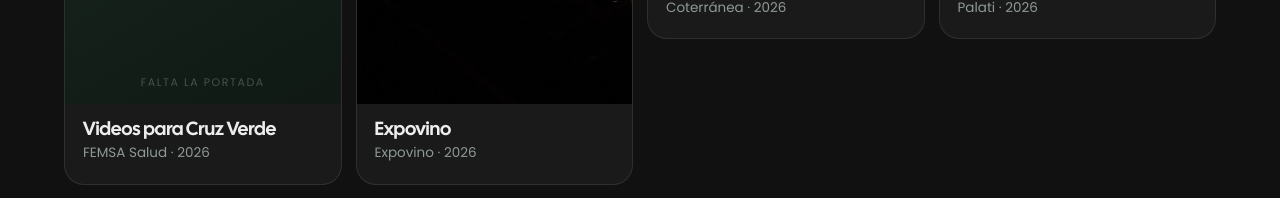
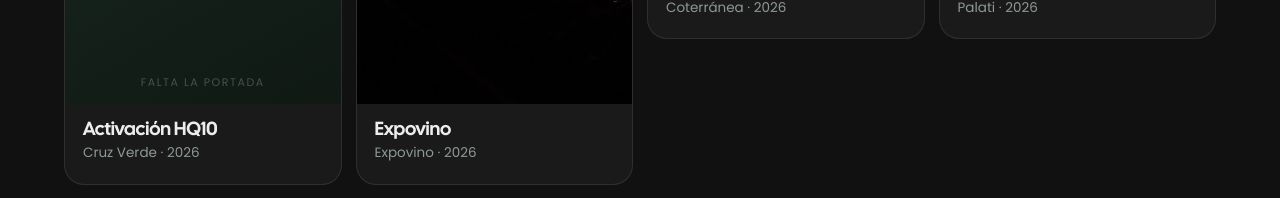
Before and after one commit to darinkacristi/afford-portfolio, a Next.js app: page / in a window 1280 px wide. Shown: the part 1600-1798 px from the top of the page. Built offline with nearby package versions, Linux system fonts and the light colour scheme.

Commit message:
Update projects.ts

```diff
--- a/data/projects.ts
+++ b/data/projects.ts
@@ -12,21 +12,20 @@
  */
 export const projects: Project[] = [
   {
-    slug: "videos-cruz-verde",
-    title: "Videos para Cruz Verde", // ⚠️ título real de la campaña
-    client: "FEMSA Salud",
+    slug: "activacion-hq10-cruz-verde",
+    title: "Activación HQ10",
+    client: "Cruz Verde",
     year: 2026,
     category: "spot",
-    summary: "Piezas en video producidas para las marcas de Cruz Verde.",
+    summary:
+      "Video resumen de la activación de HQ10 en Cruz Verde, con producción asistida por IA.",
     description:
-      "⚠️ Contar aquí de qué se trató: qué marcas, qué se grabó y dónde se pautó.\n\nSepara los párrafos con una línea en blanco, como está acá.",
-    scope: ["Producción", "Grabación", "Edición"],
-    credits: [
-      { member: "baithiare", role: "Producción" },
-      { member: "darinka", role: "Edición" },
-    ],
+      "Cruz Verde nos encargó documentar la activación de HQ10 y convertirla en una pieza publicable para sus redes.\n\nEl trabajo partió con el registro audiovisual en terreno y siguió con la edición del resumen. Para la entrega final incorporamos herramientas de IA en la producción, lo que permitió resolver en menos tiempo lo que habría exigido una jornada adicional de rodaje.\n\nLa pieza se publicó en las redes sociales oficiales de Cruz Verde.",
+    scope: ["Registro audiovisual", "Edición", "Producción con IA"],
+    credits: [{ member: "baithiare", role: "Edición" }],
     format: "vertical",
-    // video: { kind: "youtube", id: "" },
+    video: { kind: "youtube", id: "XP089SSZCP0" },
+    liveUrl: "https://www.instagram.com/p/Dcy9X6SuWZn/",
     featured: true,
   },
   {
```
